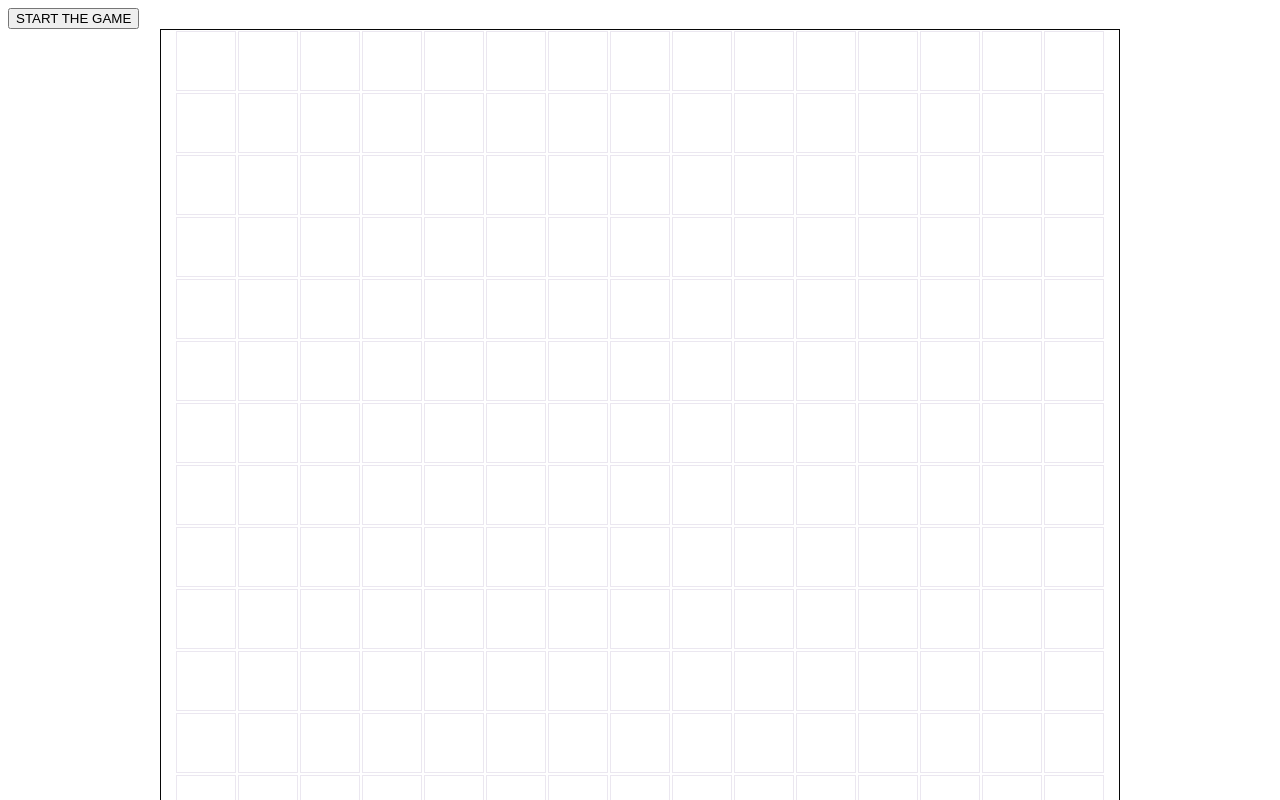
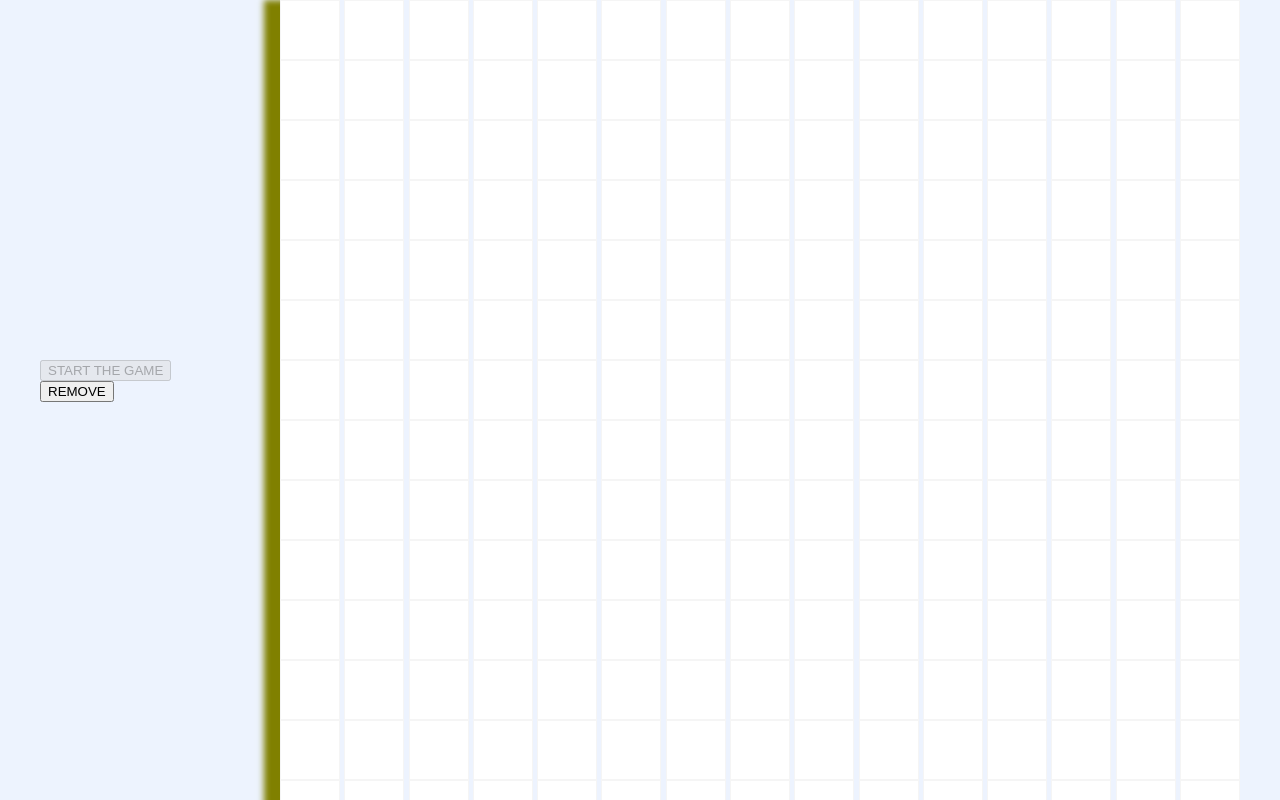
Before and after one commit to keyBash/Etch-A-Sketch, a plain HTML site: page index.html in a window 1280 px wide. Both pictures are taken after a click on the button "START THE GAME". Shown: the top 800 px of the page. Drawn offline with Linux system fonts and the light colour scheme.

Commit message:
fixed bug / mouseover

```diff
--- a/css/style.css
+++ b/css/style.css
@@ -2,7 +2,11 @@ html {
     box-sizing: border-box;
     margin: 0 auto;
 }
-
+body {
+    margin:0;padding:0;
+    background-color: #4980f718;
+    font-family: 'Indie Flower', cursive;
+  }
 *,
 *::before,
 *::after {
@@ -12,35 +16,36 @@ html {
 #board {
 
     visibility: hidden;
-    border: 1px solid rgb(7, 7, 7);
+
     margin: 0 auto;
     display: flex;
     flex-wrap: wrap;
     max-width: 960px;
-    justify-content: center;
-
-
+    justify-content: space-between;
+    width: 960px;
+    max-height: 960px;
+/* box-shadow:  -1em 0 .4em olive; */
 
 }
 
 .cell {
 
 
+    border: 1px rgba(0, 0, 0, 0.041) solid;
+    background-color: rgba(255, 255, 255, 1);
+    min-width: 60px;
+    min-height: 60px;
+         }
+
+.wrapper {
+    max-width: 1200px;
     display: flex;
-    justify-content: center;
-    border: 1px solid rgb(235, 231, 240);
-    width: 60px;
-    height: 60px;
-    margin: 1px;
+    margin: 0 auto;
 
 }
 
-
-
-
-
-.wrapper {
-
-    margin: 0 auto;
-
+.btn-wrapper{
+    display: block;
+    padding-top: 30%;
+    padding-right: 30px;
 }
--- a/index.html
+++ b/index.html
@@ -1,18 +1,22 @@
 <!DOCTYPE html>
 <html lang="en">
   <head>
-    <meta charset="UTF-8">
-    <meta http-equiv="X-UA-Compatible" content="IE=edge">
-    <meta name="viewport" content="width=device-width, initial-scale=1.0">
+    <meta charset="UTF-8" />
+    <meta http-equiv="X-UA-Compatible" content="IE=edge" />
+    <meta name="viewport" content="width=device-width, initial-scale=1.0" />
     <title>Etch-A-Sketch</title>
-    <link rel="stylesheet" href="./css/style.css">
+    <link rel="stylesheet" href="./css/style.css" />
     <script src="./js/main.js" defer></script>
   </head>
   <body>
     <div class="wrapper">
+        <div class="btn-wrapper">
             <button id="btn-start">START THE GAME</button>
+            <button id="btn-remove">REMOVE</button>
+        </div>
          <div id="board"></div>
+
+
     </div>
-
   </body>
 </html>
--- a/js/main.js
+++ b/js/main.js
@@ -1,31 +1,70 @@
 const mainBoard = document.getElementById("board");
 const startBoard = document.getElementById("btn-start");
+const clearBoard = document.getElementById("btn-remove");
+const wrapperBoard = document.getElementById('wrapper-board')
 
 const makeBoard = () => {
+  mainBoard.style.boxShadow = '  -1em 0 .4em olive'
   mainBoard.style.visibility = "visible";
   for (row = 1; row < 16; row++) {
     const makeBoardCell = document.createElement("div");
     makeBoardCell.classList.add("cell");
-
+    mainBoard.appendChild(makeBoardCell);
     for (column = 1; column < 16; column++) {
       const makeBoardCol = document.createElement("div");
       makeBoardCol.classList.add("cell");
       mainBoard.appendChild(makeBoardCol);
     }
-    mainBoard.appendChild(makeBoardCell);
+
   }
 };
 
 startBoard.addEventListener("click", (e) => {
   makeBoard();
-
+  startBoard.disabled = true;
+  clearBoard.disabled = false;
   mainBoard.onmouseover = function (event) {
-    let currentElem = null;
+    /* let currentElem = null; */
     /* if (currentElem) return */
     let target = event.target.closest(".cell");
-    if (!target) return
-    if (!mainBoard.contains(target)) return;
-    currentElem = target;
+    if (!target) return;
+    /* if (!mainBoard.contains(target)) return; */
+    /* currentElem = target; */
     target.style.backgroundColor = "black";
   };
 });
+
+
+clearBoard.addEventListener('click', (e) => {
+  startBoard.disabled = false
+  clearGrid()
+})
+
+
+
+function clearGrid() {
+  wrapperBoard.removeChild('mainBoard')
+/*   mainBoard.style.boxShadow = 'none'
+  mainBoard.style.visibility = "hidden"; */
+}
+
+
+
+
+
+
+
+
+
+/* gridContainer.style.gridTemplateColumns = (`repeat(${squaresPerSide}, 1fr`);
+gridContainer.style.gridTemplateRows = (`repeat(${squaresPerSide}, 1fr`);
+let numberOfCells = squaresPerSide * squaresPerSide;
+for(let i = 0; i<numberOfCells; i++) {
+  cell[i] = document.createElement('div');
+  cell[i].classList.add('cell');
+  cell[i].dataset.darken = 0; //keeps track of current step (0-9) for 'Incrementally Darken'
+  cell[i].style = 'background-color: rgba(255, 255, 255, 1)'; //redundant, but deals with override of css styling
+  cell[i].addEventListener('click', activatePen);
+  gridContainer.appendChild(cell[i]);
+}
+} */
```
Lines whose indentation alone changed are shown as unchanged.
